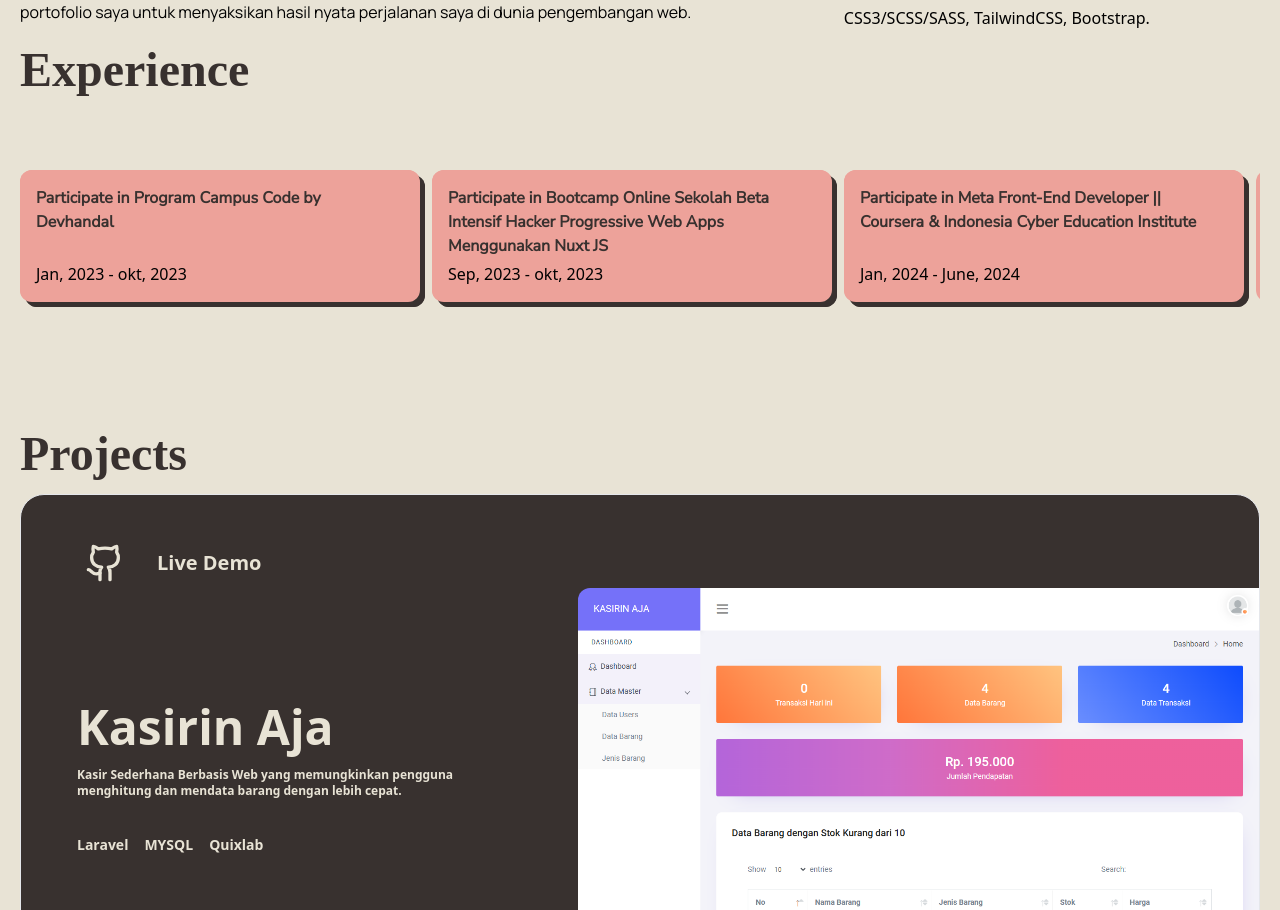
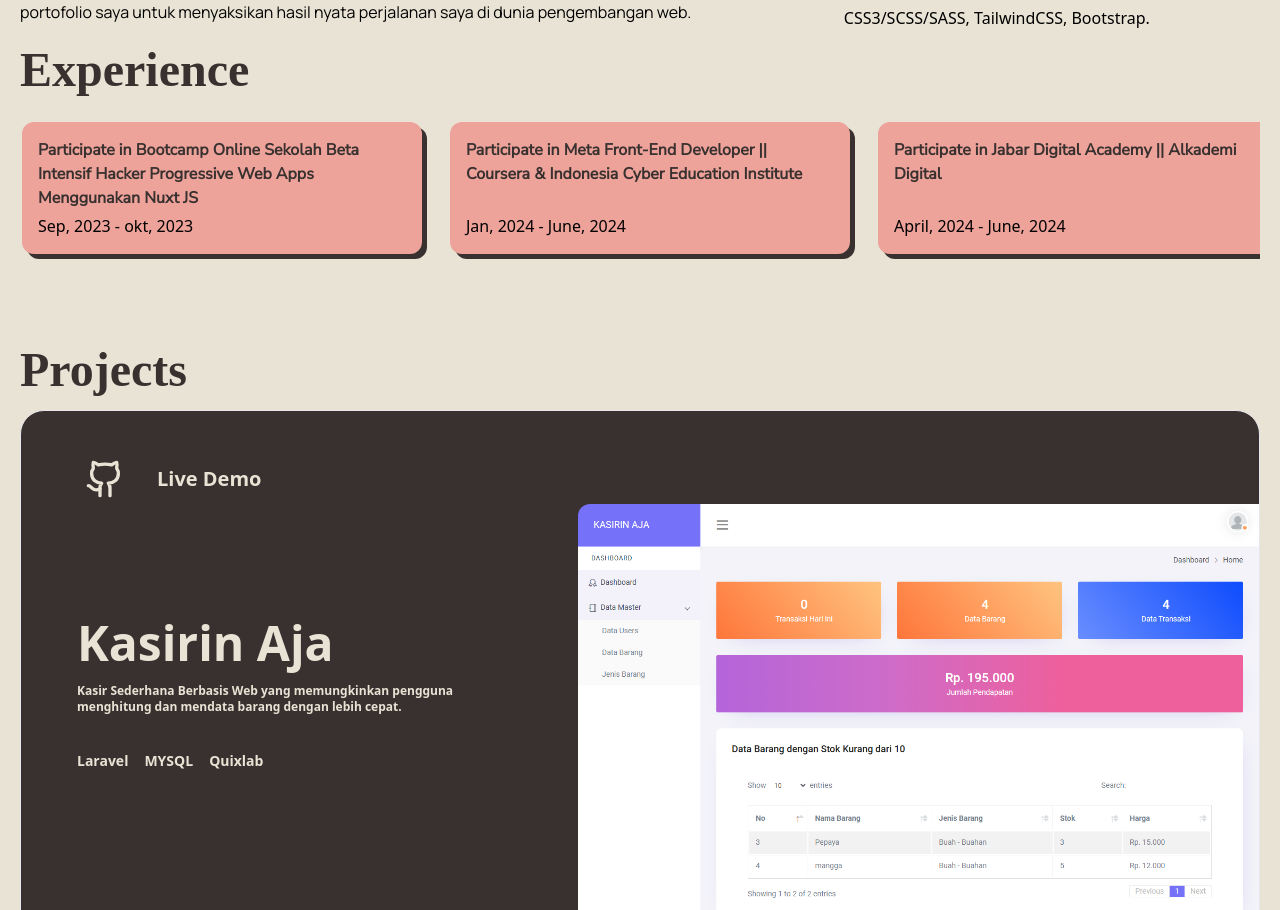
Before and after one commit to ramdhannassyirah/PortfolioV2.0, a Nuxt app: page / in a window 1280 px wide. Shown: the part 1178-2088 px from the top of the page. Built offline with nearby package versions, Linux system fonts and the light colour scheme; a web font is replaced by a local one.

Commit message:
portfolioV2

```diff
--- a/assets/css/main.css
+++ b/assets/css/main.css
@@ -16,3 +16,7 @@
 .scrollbar-hide::-webkit-scrollbar {
   display: none; /* Chrome, Safari, and Opera */
 }
+
+.marquee-container {
+  animation: marquee 40s linear infinite; /* Adjust timing as needed */
+}
--- a/components/aboutWeb.vue
+++ b/components/aboutWeb.vue
@@ -55,9 +55,23 @@
         <h1 class="text-5xl font-DotGothic16 text-[#38312fff] font-bold">
           Experience
         </h1>
-        <div class="relative flex overflow-x-hidden ">
-          <div class="py-12 flex animate-marquee  ">
-            <CardExperience :name="'Participate in Program Campus Code by Devhandal'" :time="'Jan, 2023 - okt, 2023'" />
+
+        <div class="overflow-x-hidden pb-3 w-full">
+          <div class="flex space-x-4">
+            <div class="marquee-container inline-flex gap-4 animate-marquee  ">
+              <CardExperience :name="'Participate in Program Campus Code by Devhandal'"
+                :time="'Jan, 2023 - okt, 2023'" />
+              <CardExperience
+                :name="'Participate in Bootcamp Online Sekolah Beta Intensif Hacker Progressive Web Apps Menggunakan Nuxt JS'"
+                :time="'Sep, 2023 - okt, 2023'" />
+              <CardExperience
+                :name="'Participate in Meta Front-End Developer || Coursera & Indonesia Cyber Education Institute'"
+                :time="'Jan, 2024 - June, 2024'" />
+              <CardExperience :name="'Participate in Jabar Digital Academy || Alkademi Digital'"
+                :time="'April, 2024 - June, 2024'" />
+              <!-- Duplicate content for seamless scrolling -->
+              <CardExperience :name="'Participate in Program Campus Code by Devhandal'"
+                :time="'Jan, 2023 - okt, 2023'" />
               <CardExperience
                 :name="'Participate in Bootcamp Online Sekolah Beta Intensif Hacker Progressive Web Apps Menggunakan Nuxt JS'"
                 :time="'Sep, 2023 - okt, 2023'" />
@@ -67,9 +81,20 @@
               <CardExperience :name="'Participate in Jabar Digital Academy || Alkademi Digital'"
                 :time="'April, 2024 - June, 2024'" />
             </div>
-
-          <div class="absolute flex top-0 py-12   animate-marquee2 ">
-            <CardExperience :name="'Participate in Program Campus Code by Devhandal'" :time="'Jan, 2023 - okt, 2023'" />
+            <div class="marquee-container inline-flex gap-4 animate-marquee2 ">
+              <CardExperience :name="'Participate in Program Campus Code by Devhandal'"
+                :time="'Jan, 2023 - okt, 2023'" />
+              <CardExperience
+                :name="'Participate in Bootcamp Online Sekolah Beta Intensif Hacker Progressive Web Apps Menggunakan Nuxt JS'"
+                :time="'Sep, 2023 - okt, 2023'" />
+              <CardExperience
+                :name="'Participate in Meta Front-End Developer || Coursera & Indonesia Cyber Education Institute'"
+                :time="'Jan, 2024 - June, 2024'" />
+              <CardExperience :name="'Participate in Jabar Digital Academy || Alkademi Digital'"
+                :time="'April, 2024 - June, 2024'" />
+              <!-- Duplicate content for seamless scrolling -->
+              <CardExperience :name="'Participate in Program Campus Code by Devhandal'"
+                :time="'Jan, 2023 - okt, 2023'" />
               <CardExperience
                 :name="'Participate in Bootcamp Online Sekolah Beta Intensif Hacker Progressive Web Apps Menggunakan Nuxt JS'"
                 :time="'Sep, 2023 - okt, 2023'" />
@@ -80,6 +105,8 @@
                 :time="'April, 2024 - June, 2024'" />
             </div>
           </div>
+        </div>
+
       </div>
     </div>
   </section>
```
Lines whose indentation alone changed are shown as unchanged.
